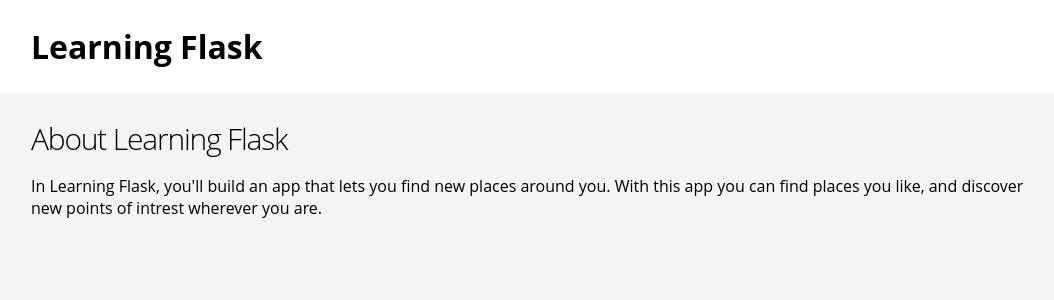
After one commit to Matt-LaFayette/learning-flask, a Flask app: page /about in a window 1280 px wide. The commit adds this page. Shown: the top 300 px of the page, without its empty margins (109-1163 px from the left). Run offline with Flask 2, Linux system fonts and the light colour scheme.

Commit message:
About page

```diff
--- a/routes.py
+++ b/routes.py
@@ -6,6 +6,9 @@ app = Flask(__name__)
 def index():
 	return render_template("index.html")
 
+@app.route("/about")
+def about():
+	return render_template("about.html")
 
 if __name__ == "__main__":
 	app.run(debug=True)
--- /dev/null
+++ b/templates/about.html
@@ -0,0 +1,9 @@
+{% extends "layout.html" %}
+
+{% block content %}
+	<main class="about-section">
+		<div class="container">
+
+			<h2>About Learning Flask</h2>
+			<p>In Learning Flask, you'll build an app that lets you find new places around you. With this app you can find places you like, and discover new points of intrest wherever you are.</p>
+{% endblock %}
--- a/templates/index.html
+++ b/templates/index.html
@@ -8,7 +8,7 @@
 				<div class="section-content">
 					<h2>Discover places near you</h2>
 					<a href="#" class="btn-primary">Sign up</a>
-					<a href="#" class="btn-secondary">Learn more</a>
+					<a href="{{ url_for('about') }}"" class="btn-secondary">Learn more</a>
 				</div>
 
 				<div class="section-device">
```
